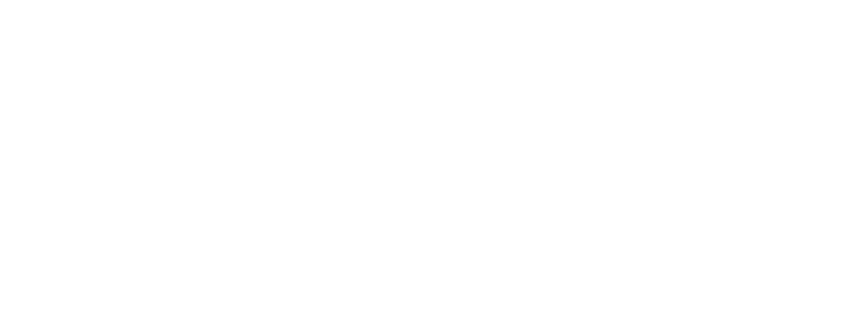
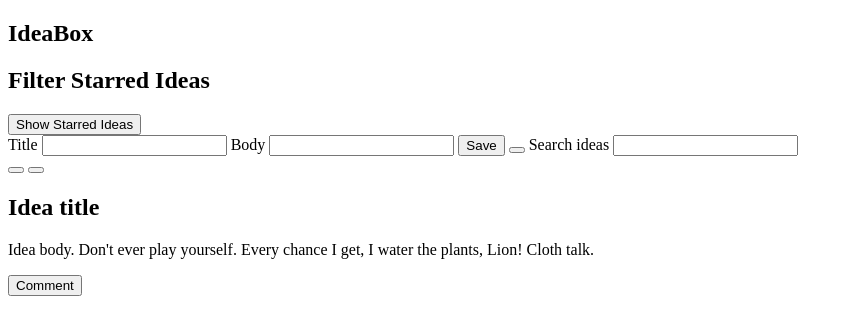
Before and after one commit to rachel-bock/ideabox, a plain HTML site: page index.html in a window 1280 px wide. Shown: the whole page, without its empty margins (0-853 px from the left). Drawn offline with Linux system fonts and the light colour scheme.

Commit message:
Add initial html elements

```diff
--- a/index.html
+++ b/index.html
@@ -2,10 +2,39 @@
 <html lang="en">
   <head>
     <title>IdeaBox</title>
-    <link rel="stylesheet" href="styles.css" >
+    <link rel="stylesheet" href="styles.css">
   </head>
   <body>
-    <!--   YOUR CODE GOES HERE   -->
+    <section>
+      <h1>IdeaBox</h1>
+      <h2>Filter Starred Ideas</h2>
+      <button>Show Starred Ideas</button>
+    </section>
+    <section>
+      <label>Title</label>
+      <input></input>
+      <label>Body</label>
+      <input></input>
+      <button>Save</button>
+      <button></button>
+      <label>Search ideas</label>
+      <input></input>
+    </section>
+    <section>
+      <div>
+        <div>
+          <button></button>
+          <button></button>
+        </div>
+        <div>
+          <h1>Idea title</h1>
+          <p>Idea body. Don't ever play yourself. Every chance I get, I water the plants, Lion! Cloth talk.</p>
+        </div>
+        <div>
+          <button>Comment</button>
+        </div>
+      </div>
+    </section>
     <script src="Idea.js"></script>
     <script src="main.js"></script>
   </body>
```
